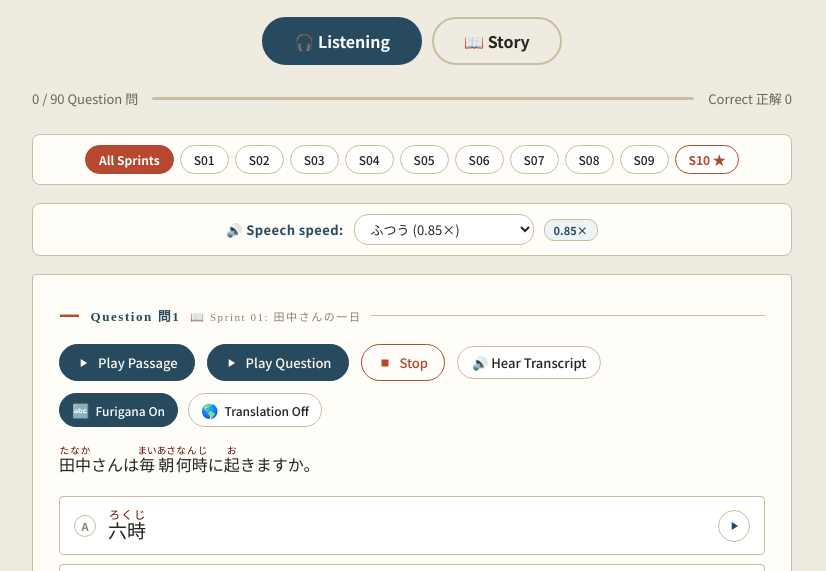
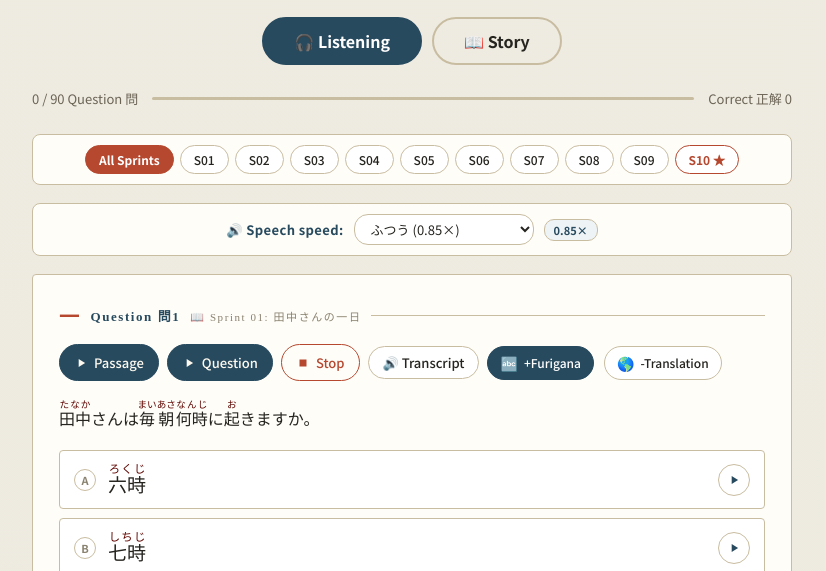
Before and after one commit to ACG-Applications/N5-listening, a plain HTML site: page index.html in a window 1280 px wide. Shown: the part 223-794 px from the top of the page, without its empty margins (228-1054 px from the left). Drawn offline with Linux system fonts and the light colour scheme.

Commit message:
Update index.html

```diff
--- a/index.html
+++ b/index.html
@@ -307,7 +307,7 @@
       .audio-row {
         display: flex;
         align-items: center;
-        gap: 12px;
+        gap: 8px;
         margin-bottom: 18px;
         flex-wrap: wrap;
       }
@@ -317,14 +317,15 @@
       .question-ctrl-btn {
         display: flex;
         align-items: center;
-        gap: 8px;
-        padding: 8px 16px;
+        gap: 6px;
+        padding: 8px 14px;
         border-radius: 24px;
         font-size: 13px;
         font-weight: 500;
         cursor: pointer;
         font-family: "Noto Sans JP", sans-serif;
         transition: all 0.15s ease;
+        white-space: nowrap;
       }
       .play-btn,
       .question-ctrl-btn {
@@ -1648,8 +1649,8 @@
                   const label = btn.querySelector(".toggle-label");
                   if (label)
                     label.textContent = globalShowFurigana
-                      ? "Furigana On"
-                      : "Furigana Off";
+                      ? "+Furigana"
+                      : "-Furigana";
                 });
 
               document
@@ -1659,8 +1660,8 @@
                   const label = btn.querySelector(".toggle-label");
                   if (label)
                     label.textContent = globalShowTranslation
-                      ? "Translation On"
-                      : "Translation Off";
+                      ? "+Translation"
+                      : "-Translation";
                 });
 
               document
@@ -1765,29 +1766,29 @@
                   </div>
 
                   <div class="audio-row">
-                    <button class="play-btn play-passage-btn" data-qi="${qi}" type="button">
+                    <button class="play-btn play-passage-btn" data-qi="${qi}" type="button" title="Play Passage">
                       <svg viewBox="0 0 24 24" fill="currentColor"><path d="M8 5v14l11-7z"/></svg>
-                      Play Passage
+                      Passage
                     </button>
-                    <button class="play-btn play-question-btn" data-qi="${qi}" type="button">
+                    <button class="play-btn play-question-btn" data-qi="${qi}" type="button" title="Play Question">
                       <svg viewBox="0 0 24 24" fill="currentColor"><path d="M8 5v14l11-7z"/></svg>
-                      Play Question
+                      Question
                     </button>
-                    <button class="stop-btn" data-qi="${qi}" type="button">
+                    <button class="stop-btn" data-qi="${qi}" type="button" title="Stop Audio">
                       <svg viewBox="0 0 24 24" fill="currentColor"><rect x="6" y="6" width="12" height="12"/></svg>
                       Stop
                     </button>
-                    <button class="question-ctrl-btn transcript-btn" data-qi="${qi}" data-state="pre" type="button">
-                      🔊 Hear Transcript
+                    <button class="question-ctrl-btn transcript-btn" data-qi="${qi}" data-state="pre" type="button" title="Hear/Show Transcript">
+                      🔊 Transcript
                     </button>
                     <div class="global-toggles">
                       <button class="global-toggle" data-toggle="furigana" type="button">
                         <span class="toggle-icon">🔤</span>
-          <span class="toggle-label">Furigana On</span>
+                        <span class="toggle-label">${globalShowFurigana ? "+Furigana" : "-Furigana"}</span>
                       </button>
                       <button class="global-toggle" data-toggle="translation" type="button">
                         <span class="toggle-icon">🌎</span>
-          <span class="toggle-label">Translation Off</span>
+                        <span class="toggle-label">${globalShowTranslation ? "+Translation" : "-Translation"}</span>
                       </button>
                     </div>
                   </div>
```
Lines whose indentation alone changed are shown as unchanged.
